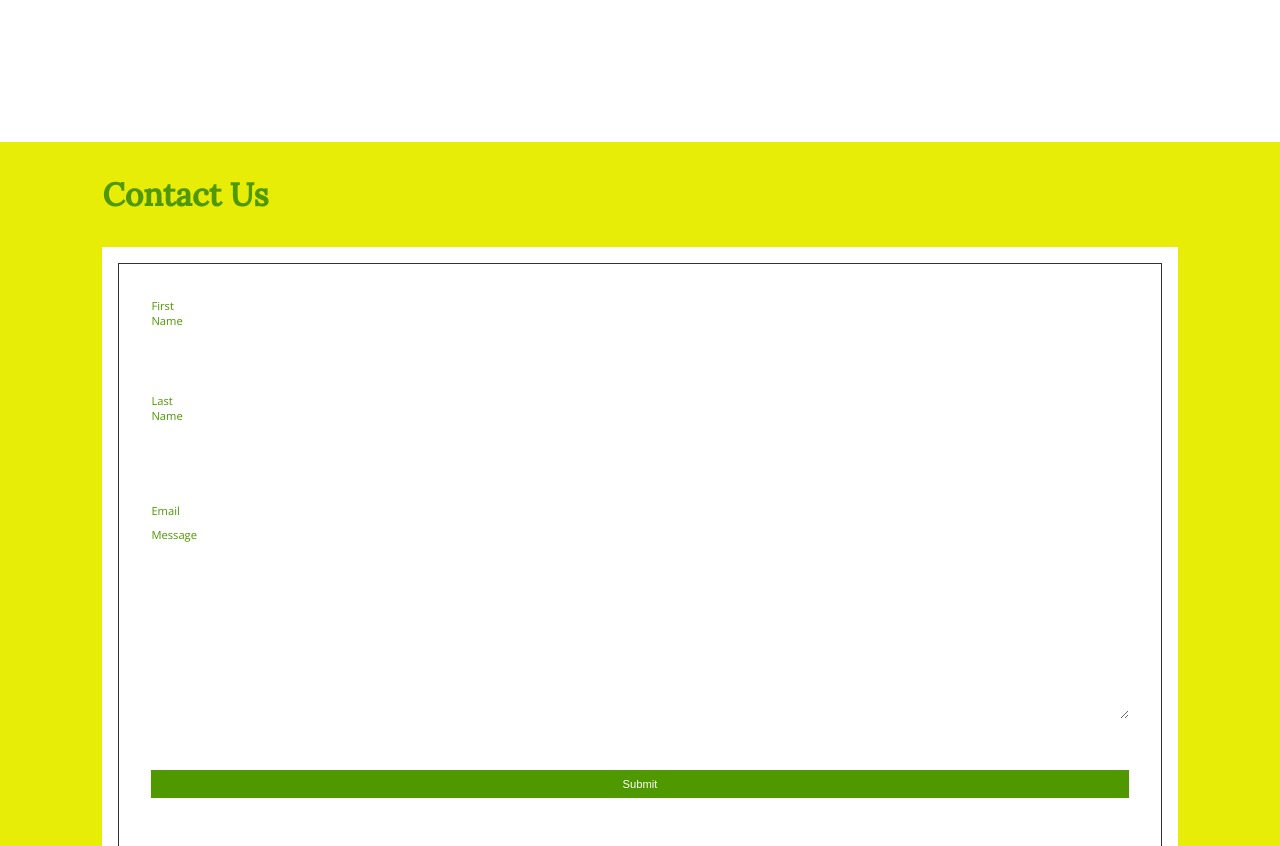
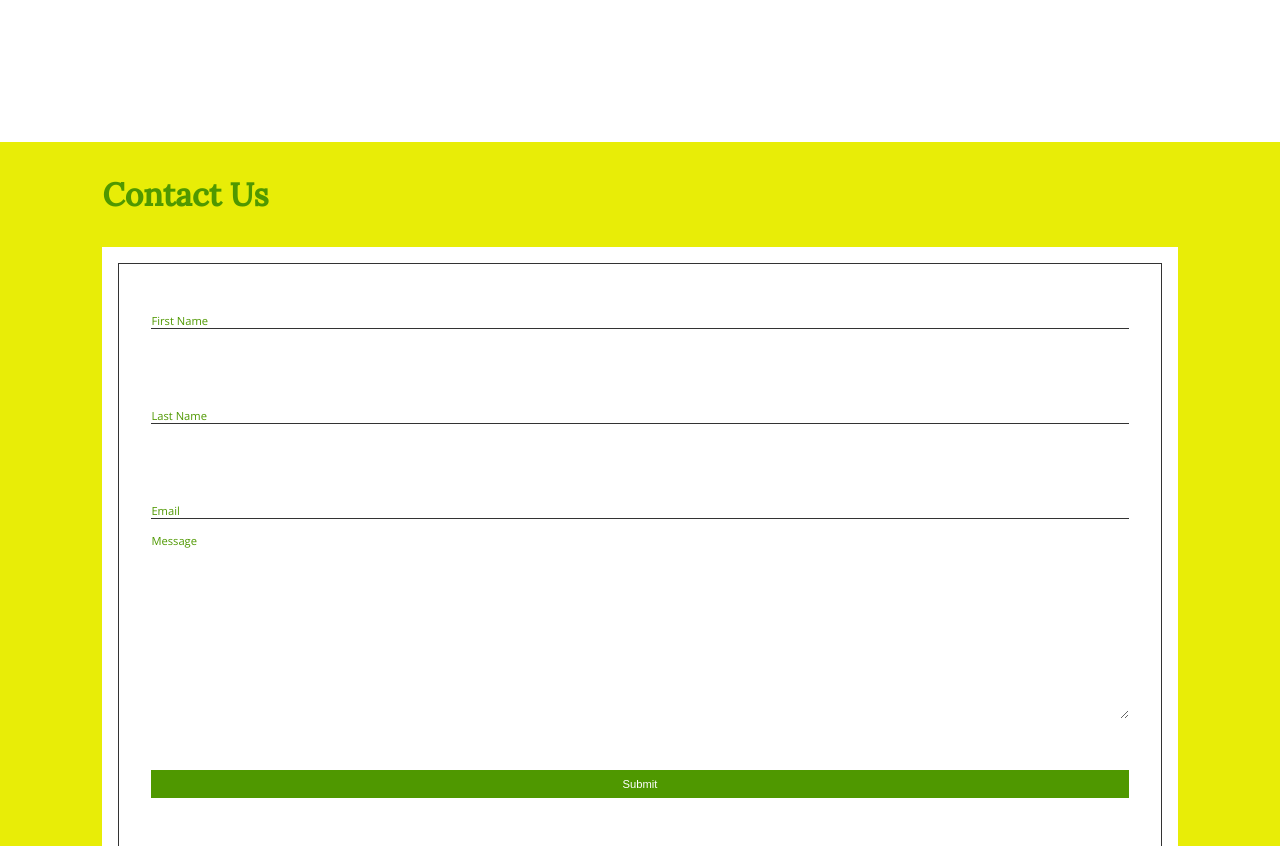
Before and after one commit to bogsp/timeline, a plain HTML site: page dist/index.html in a window 1280 px wide. Shown: the part 8741-9587 px from the top of the page. Drawn offline with nearby package versions, Linux system fonts and the light colour scheme.

Commit message:
form styles

```diff
--- a/scss/_global.scss
+++ b/scss/_global.scss
@@ -192,6 +192,7 @@ input[type=submit] {
 
 .label-text,
 .label-email {
+    width: 100%;
     @include label-defaults;
     left: 0;
     border-bottom: 1px solid $dark;
@@ -203,13 +204,14 @@ input[type=submit] {
 }
 
 .label-textarea {
+    width: 100%;
     @include label-defaults;
     top: -50%;
     left: 0;
     &::before {
         content: '';
         position: absolute;
-        top: 50%;
+        // top: 50%;
         bottom: 1;
         border-bottom: 1px solid $dark;
     }
@@ -229,7 +231,7 @@ input[type=submit] {
 
 .textarea-content {
     position: absolute;
-    bottom: $margin;
+    bottom: 10px;
     left: 0;
     transition: all $transition ease;
 }
```
Also changed, not shown: dist/css/style.min.css, scss/style.css, 2 other files.
